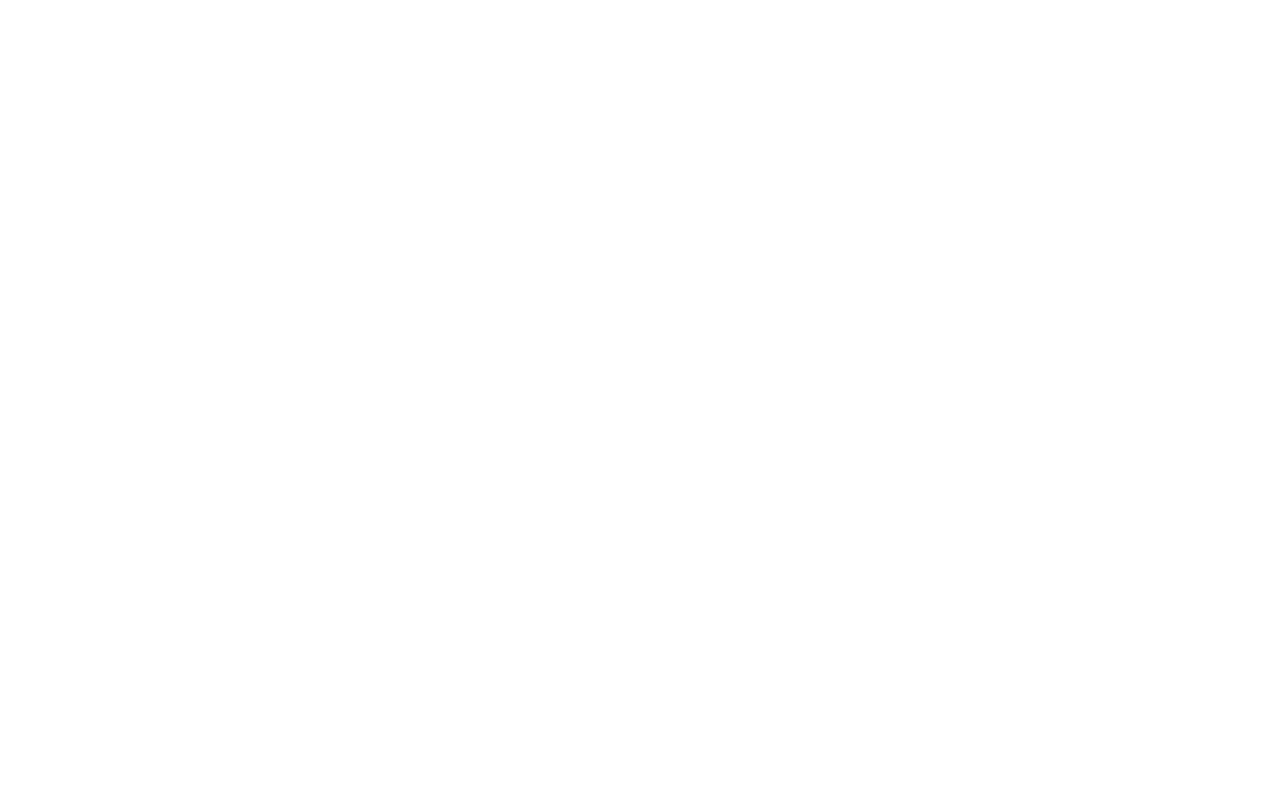
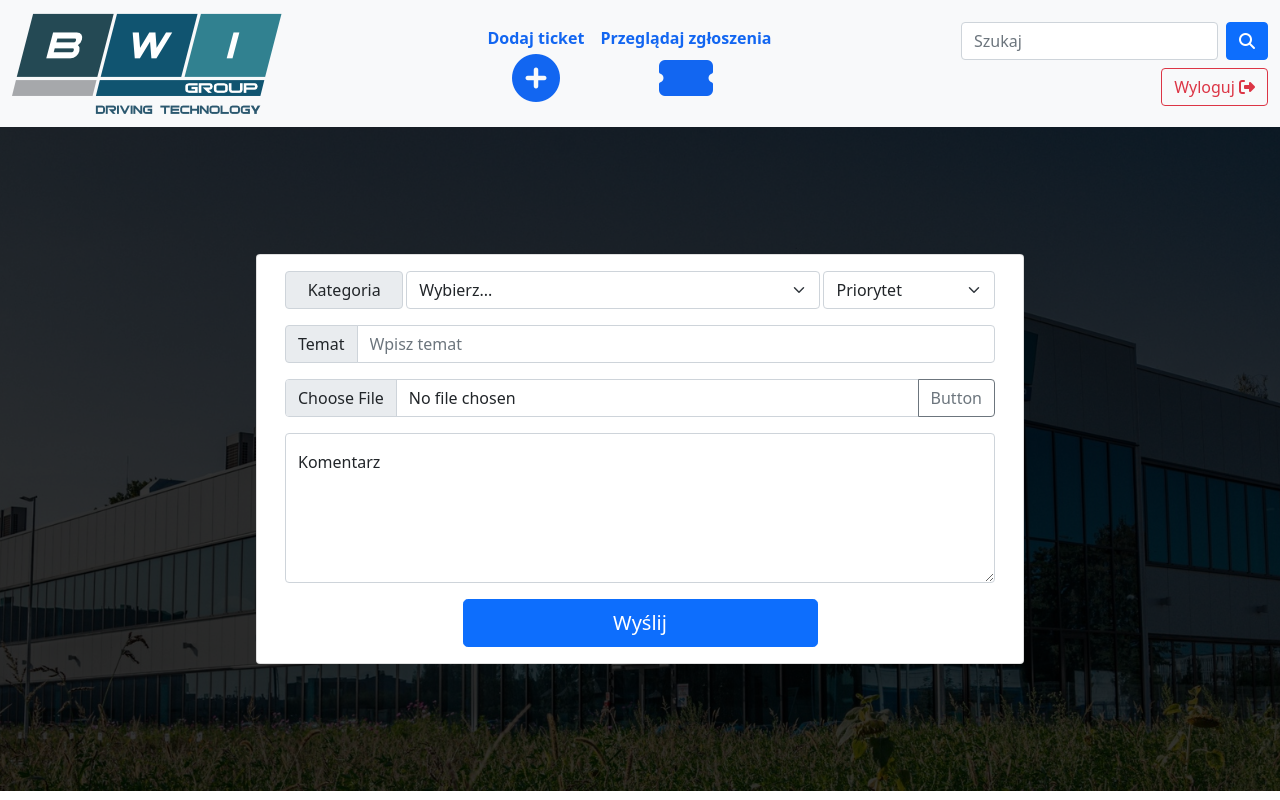
Before and after one commit to Vazziq/ticket-app, an Angular app: page /login/navbar/home in a window 1280 px wide. Before the commit this address led to /. Built offline with nearby package versions, Linux system fonts and the light colour scheme.

Commit message:
navbar + ticket

```diff
--- a/src/app/app-routing.module.ts
+++ b/src/app/app-routing.module.ts
@@ -3,13 +3,15 @@
 import { BadgeComponent } from './badge/badge.component';
 import { LoginComponent } from './login/login.component';
 import { HomeComponent } from './home/home.component';
+import { NavbarComponent } from './navbar/navbar.component';
 
 const routes: Routes = [
   { path: '', redirectTo: 'login', pathMatch: 'full' },
   // { path: '**', redirectTo: 'login' },
   { path: 'login', component: LoginComponent },
-  { path: 'login/badge', component: BadgeComponent},
-  { path: 'login/home', component: HomeComponent},
+  { path: 'login/badge', component: BadgeComponent },
+  { path: 'login/navbar/home', component: HomeComponent },
+  { path: 'login/navbar', component: NavbarComponent },
 ];
 
 @NgModule({
--- a/src/app/app.module.ts
+++ b/src/app/app.module.ts
@@ -6,13 +6,15 @@
 import { LoginComponent } from './login/login.component';
 import { BadgeComponent } from './badge/badge.component';
 import { HomeComponent } from './home/home.component';
+import { NavbarComponent } from './navbar/navbar.component';
 
 @NgModule({
   declarations: [
     AppComponent,
     LoginComponent,
     BadgeComponent,
-    HomeComponent
+    HomeComponent,
+    NavbarComponent
   ],
   imports: [
     BrowserModule,
--- a/src/app/home/home.component.css
+++ b/src/app/home/home.component.css
@@ -0,0 +1,16 @@
+/* .bg-image {
+  background-size: cover;
+  height:83.2vh;
+  filter: brightness(20%);
+} */
+
+#intro {
+  /* The image used */
+  /* background-image: url(""); */
+  /* Full height */
+  height: 83vh;
+  /* Center and scale the image nicely */
+  background-position: center;
+  background-repeat: no-repeat;
+  background-size: cover;
+}
--- a/src/app/home/home.component.html
+++ b/src/app/home/home.component.html
@@ -1,132 +1,53 @@
-<!-- <nav class="navbar navbar-expand-lg bg-light">
-  <div class="d-fluid">
-    <a class="navbar-brand" href="#">
-      <img src="../assets/bwi-logo.png" alt="" width="" class="d-inline-block align-text-top">
-    </a>
-    <button class="navbar-toggler" type="button" data-bs-toggle="collapse" data-bs-target="#navbarSupportedContent"
-      aria-controls="navbarSupportedContent" aria-expanded="false" aria-label="Toggle navigation">
-      <span class="navbar-toggler-icon"></span>
-    </button>
-    <div class="containter-fluid">
-      <div class="collapse navbar-collapse" id="navbarSupportedContent">
-        <ul class="navbar-nav row">
-          <li class="nav-item me-2 col">
-            <a class="nav-link active" aria-current="page" href="">jeden</a>
-          </li>
-          <li class="nav-item me-2 col">
-            <a class="nav-link active" aria-current="page" href=""><i class="fas fa-plus-circle"></i></a>
-          </li>
-          <li class="nav-item me-2 col">
-            <a class="nav-link active" aria-current="page" href="">Logout <i class="fas fa-sign-out-alt"></i></a>
-          </li>
-        </ul>
-      </div>
-    </div>
-    <div class="container-fluid">
-      <div class="row d-flex justify-content-end">
-        <form class="d-flex col-4">
-          <input class="form-control" type="search" placeholder="Szukaj" aria-label="Search">
-          <button class="btn btn-primary ms-2" type="submit">
-            <i class="fas fa-search"></i>
-          </button>
-        </form>
-      </div>
-      <span class="d-flex justify-content-end nav-item col mt-2">
-        <button class="btn btn-outline-primary">
-          <a>Logout <i class="fas fa-sign-out-alt"></i></a>
-        </button>
-      </span>
-    </div>
-  </div>
-</nav>
- -->
-
-<body>
-  <nav class="navbar navbar-expand-lg navbar-light bg-light">
-    <div class="container-fluid">
-      <a class="navbar-brand" href="#">
-        <img src="../assets/bwi-logo.png" alt="" width="">
-      </a>
-      <button class="navbar-toggler" type="button" data-bs-toggle="collapse" data-bs-target="#navbarSupportedContent"
-        aria-controls="navbarSupportedContent" aria-expanded="false" aria-label="Toggle navigation">
-        <span class="navbar-toggler-icon"></span>
-      </button>
-      <div class="collapse navbar-collapse" id="navbarSupportedContent">
-        <ul class="navbar-nav mb-2 mb-lg-0">
-          <li class="nav-item">
-            <a class="nav-link active" aria-current="page" href="#">Dodaj ticket</a>
-          </li>
-          <li class="nav-item">
-            <a class="nav-link" href="#">Przeglądaj tickety</a>
-          </li>
-          <li class="nav-item dropdown">
-            <a class="nav-link dropdown-toggle" href="#" id="navbarDropdown" role="button" data-bs-toggle="dropdown"
-              aria-expanded="false">
-              Dropdown
-            </a>
-            <ul class="dropdown-menu" aria-labelledby="navbarDropdown">
-              <li><a class="dropdown-item" href="#">Action</a></li>
-              <li><a class="dropdown-item" href="#">Another action</a></li>
-              <li>
-                <hr class="dropdown-divider">
-              </li>
-              <li><a class="dropdown-item" href="#">Something else here</a></li>
-            </ul>
-          </li>
-        </ul>
-        <div class="container-fluid">
-          <div class="row d-flex justify-content-end">
-            <form class="d-flex col-3">
-              <input class="form-control" type="search" placeholder="Szukaj" aria-label="Search">
-              <button class="btn btn-primary ms-2" type="submit">
-                <i class="fas fa-search"></i>
-              </button>
-            </form>
-          </div>
-          <span class="d-flex justify-content-end nav-item col mt-2">
-            <button routerLink="" class="btn btn-outline-primary" type="button">
-              <a>Wyloguj <i class="fas fa-sign-out-alt"></i></a>
-            </button>
-          </span>
-        </div>
-      </div>
-    </div>
-  </nav>
+<navbar></navbar>
+<!-- Background Image -->
+<!-- <div class="bg-image mask d-flex align-items-center" style="background-image: url(../assets/bwi_tlo.jpg);"></div> -->
+<div id="intro" class="bg-image shadow-2-strong" style="background-image: url(../assets/bwi_tlo.jpg);">
+  <div class="mask d-flex align-items-center h-100" style="background-color: rgba(0, 0, 0, 0.8);">
 
 <!-- Ticket -->
-  <div class="card mt-5 mx-auto" style="width: 60%;">
+<div class="card mx-auto" style="width: 60%;">
   <div class="card-body">
     <div class="container-fluid">
       <div class="input-group d-flex justify-content-center mx-auto mb-3 row">
-          <div class="px-0 col-2">
-            <label class="input-group-text d-flex justify-content-center" for="inputGroupSelect01">Temat</label>
+        <div class="px-0 me-1 col-2">
+          <label class="input-group-text d-flex justify-content-center" for="inputGroupSelect01">Kategoria</label>
         </div>
-          <div class="px-0 col-7">
+        <div class="px-0 me-1 col-7">
           <select class="form-select" id="inputGroupSelect01">
-              <option selected>Wybierz...</option>
+            <option disabled hidden selected>Wybierz...</option>
             <option value="1">One</option>
             <option value="2">Two</option>
             <option value="3">Three</option>
           </select>
         </div>
-          <div class="px-0 col-3">
+        <div class="px-0 col">
           <select class="form-select" id="inputGroupSelect02">
-              <option selected>Priorytet</option>
+            <option disabled hidden selected>Priorytet</option>
             <option value="1">Wysoki</option>
             <option value="2">Średni</option>
             <option value="3">Niski</option>
           </select>
         </div>
       </div>
-        <div class="input-group d-flex justify-content-center mx-auto my-3 row">
-          <input type="file" class="form-control col" id="inputGroupFile02">
-          <label class="input-group-text d-flex justify-content-center col-2" for="inputGroupFile02">Upload</label>
+      <div class="input-group mb-3">
+        <span class="input-group-text" id="addon-wrapping">Temat</span>
+        <input type="text" class="form-control" placeholder="Wpisz temat">
+      </div>
+      <div class="input-group mb-3">
+        <input type="file" class="form-control" id="inputGroupFile04" aria-describedby="inputGroupFileAddon04"
+          aria-label="Upload">
+        <button class="btn btn-outline-secondary" type="button" id="inputGroupFileAddon04">Button</button>
       </div>
       <div class="form-floating">
         <textarea class="form-control" placeholder="Komentarz" id="floatingTextarea" style="height: 150px"></textarea>
         <label for="floatingTextarea">Komentarz</label>
       </div>
+      <div class="text-center mt-3 d-grid gap-2 col-6 mx-auto">
+        <button class="btn btn-lg btn-primary">Wyślij</button>
       </div>
     </div>
   </div>
-</body>
+</div>
+
+</div>
+</div>
--- a/src/app/login/login.component.html
+++ b/src/app/login/login.component.html
@@ -1,3 +1,4 @@
+
 <!--Main Navigation-->
 <!-- Background image -->
 <div id="intro" class="bg-image shadow-2-strong" style="background-image: url(../assets/bwi_tlo.jpg);">
@@ -31,7 +32,7 @@
 
             <!-- Submit button -->
             <div class="d-flex justify-content-center mb-4">
-              <button routerLink="home" (click)="onSubmit()" type="button" class="btn btn-primary">Zaloguj</button>
+              <button routerLink="navbar" (click)="onSubmit()" type="button" class="btn btn-primary">Zaloguj</button>
             </div>
 
             <div class="strike">
--- /dev/null
+++ b/src/app/navbar/navbar.component.html
@@ -0,0 +1,53 @@
+<nav class="navbar navbar-expand-lg navbar-light bg-light">
+  <div class="container-fluid">
+    <a class="navbar-brand" routerLink="/login/navbar">
+      <img src="../assets/bwi-logo.png" alt="" width="">
+    </a>
+    <button class="navbar-toggler" type="button" data-bs-toggle="collapse" data-bs-target="#navbarSupportedContent"
+      aria-controls="navbarSupportedContent" aria-expanded="false" aria-label="Toggle navigation">
+      <span class="navbar-toggler-icon"></span>
+    </button>
+    <div class="collapse navbar-collapse" id="navbarSupportedContent">
+      <ul class="navbar-nav me-auto my-2 my-lg-0 navbar-nav-scroll mx-auto">
+        <li class="nav-item">
+          <a class="nav-link active text-center" aria-current="page" routerLink="home"
+            style="color: #1266F1"><strong>Dodaj ticket</strong><br>
+            <i class="fas fa-plus-circle fa-3x mt-1"></i></a>
+        </li>
+        <li class="nav-item">
+          <a class="nav-link text-center" routerLink="/login/navbar" style="color: #1266F1"><strong>Przeglądaj
+              zgłoszenia</strong><br>
+            <i class="fas fa-ticket-alt fa-3x mt-1"></i></a>
+        </li>
+        <!-- <li class="nav-item dropdown">
+            <a class="nav-link dropdown-toggle" href="#" id="navbarDropdown" role="button" data-bs-toggle="dropdown"
+              aria-expanded="false">
+              Dropdown
+            </a>
+            <ul class="dropdown-menu" aria-labelledby="navbarDropdown">
+              <li><a class="dropdown-item" href="#">Action</a></li>
+              <li><a class="dropdown-item" href="#">Another action</a></li>
+              <li>
+                <hr class="dropdown-divider">
+              </li>
+              <li><a class="dropdown-item" href="#">Something else here</a></li>
+            </ul>
+          </li> -->
+      </ul>
+      <div>
+        <form class="d-flex">
+          <input class="form-control" type="search" placeholder="Szukaj" aria-label="Search">
+          <button class="btn btn-primary ms-2" type="submit">
+            <i class="fas fa-search"></i>
+          </button>
+        </form>
+
+        <span class="float-end d-flex justify-content-end nav-item mt-2">
+          <button routerLink="" class="btn btn-outline-danger" type="button">
+            <a>Wyloguj <i class="fas fa-sign-out-alt"></i></a>
+          </button>
+        </span>
+      </div>
+    </div>
+  </div>
+</nav>
--- /dev/null
+++ b/src/app/navbar/navbar.component.ts
@@ -0,0 +1,15 @@
+import { Component, OnInit } from '@angular/core';
+
+@Component({
+  selector: 'navbar',
+  templateUrl: './navbar.component.html',
+  styleUrls: ['./navbar.component.css']
+})
+export class NavbarComponent implements OnInit {
+
+  constructor() { }
+
+  ngOnInit(): void {
+  }
+
+}
```
Also changed, not shown: src/app/badge/badge.component.html (+1 -52 lines), src/app/navbar/navbar.component.css (added). Lines whose indentation alone changed are shown as unchanged.
